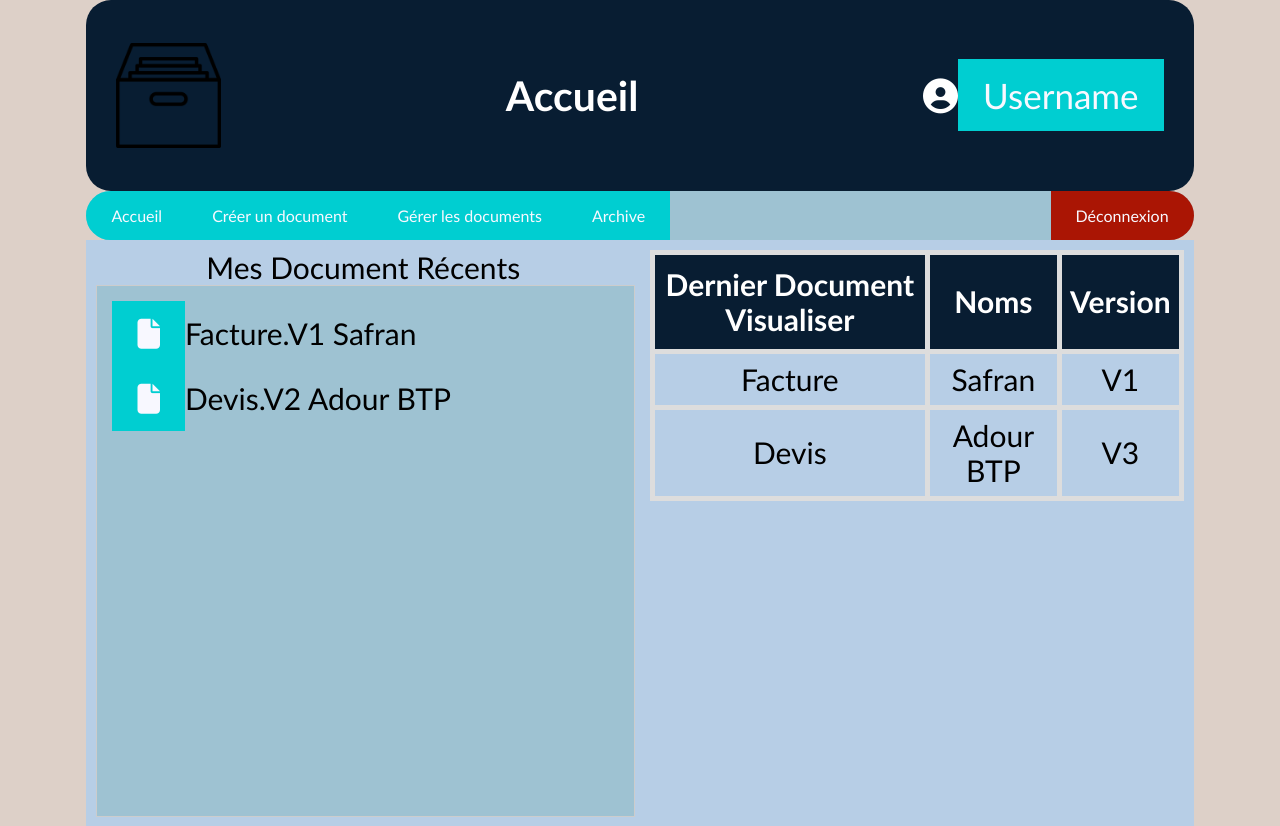
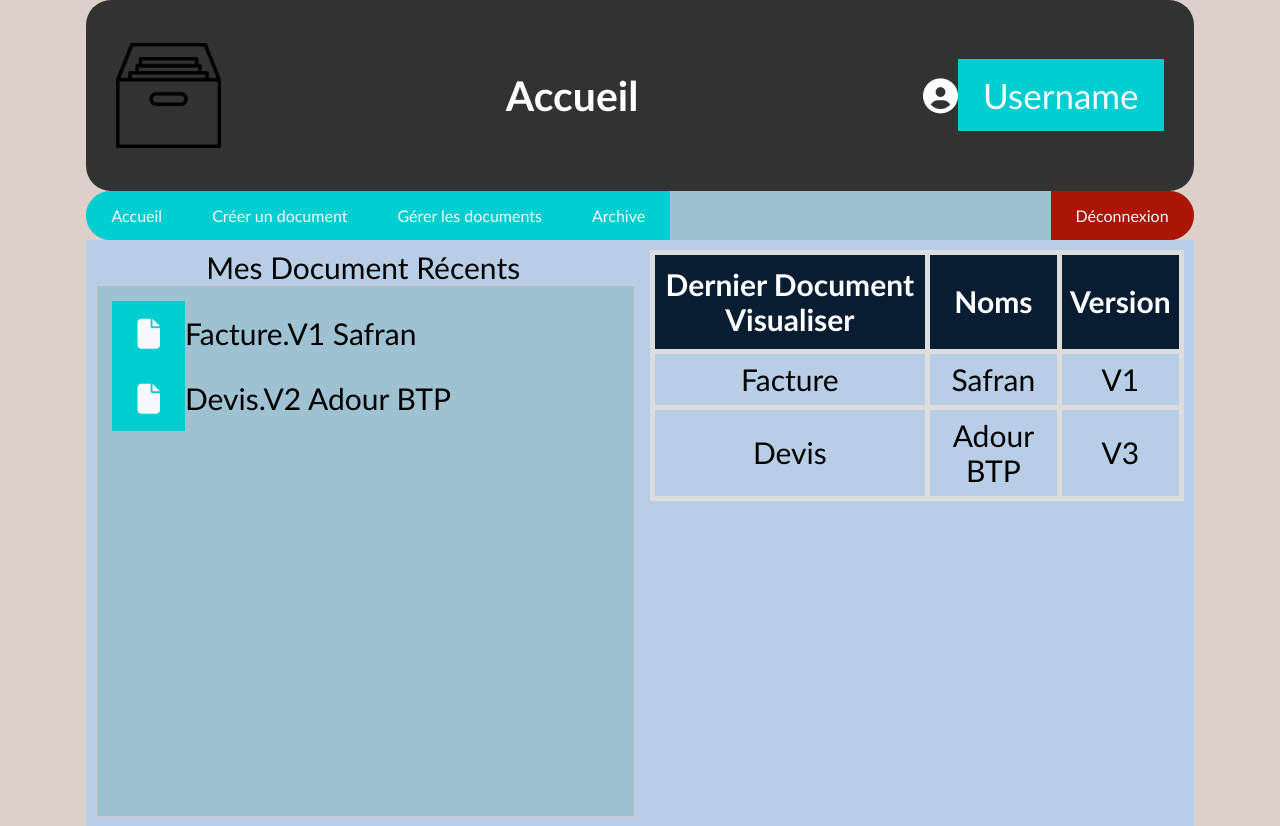
Before and after one commit to MatthieuMLA/Artxiboa, a PHP site: page /test2.html in a window 1280 px wide. Shown: the top 826 px of the page. Run offline with PHP 8.4, Linux system fonts and the light colour scheme; some libraries are stand-ins or nearby versions.

Commit message:
couleur2

```diff
--- a/test2.css
+++ b/test2.css
@@ -13,12 +13,12 @@ html {
 
   header {
     border-radius: 25px;
-    background-color: #081D32;
+    background-color: #323232;
     padding: 30px;
     text-align: center;
     font-size: 35px;
     color: white;
-    background-color: #081D32;
+    background-color: #323232;
     position: relative;
     display: flex;
     justify-content: space-between;
```
